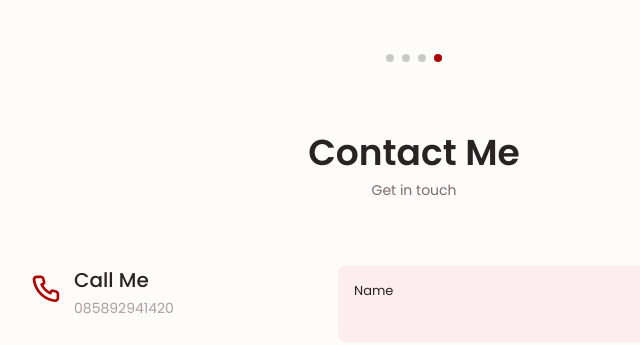
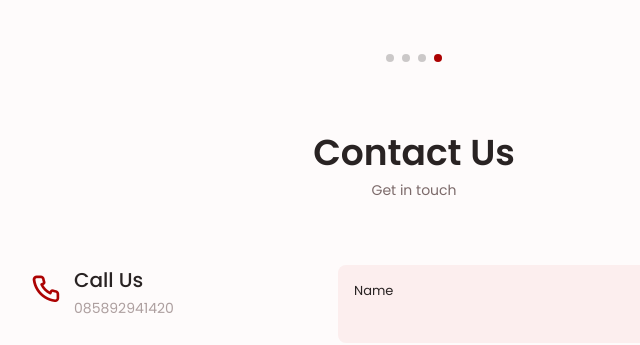
Before and after one commit to Rofiansyah/firebending, a website: page index.html in a window 1280 px wide. Shown: the part 1801-2146 px from the top of the page, 226-866 px from the left. Drawn offline with nearby package versions, Linux system fonts and the light colour scheme; no server answers.

Commit message:
pembaharuan

```diff
--- a/index.html
+++ b/index.html
@@ -249,7 +249,7 @@
 
             <!--==================== CONTACT ME ====================-->
             <section class="contact section" id="contact">
-				<h2 class="section__title">Contact Me</h2>
+				<h2 class="section__title">Contact Us</h2>
 				<span class="section__subtitle">Get in touch</span>
 
 				<div class="contact__container container grid">
@@ -258,7 +258,7 @@
 							<i class="uil uil-phone contact__icon"></i>
 
 							<div>
-								<h3 class="contact__title">Call Me</h3>
+								<h3 class="contact__title">Call Us</h3>
 								<span class="contact__subtitle">085892941420</span>
 							</div>
 						</div>
```
